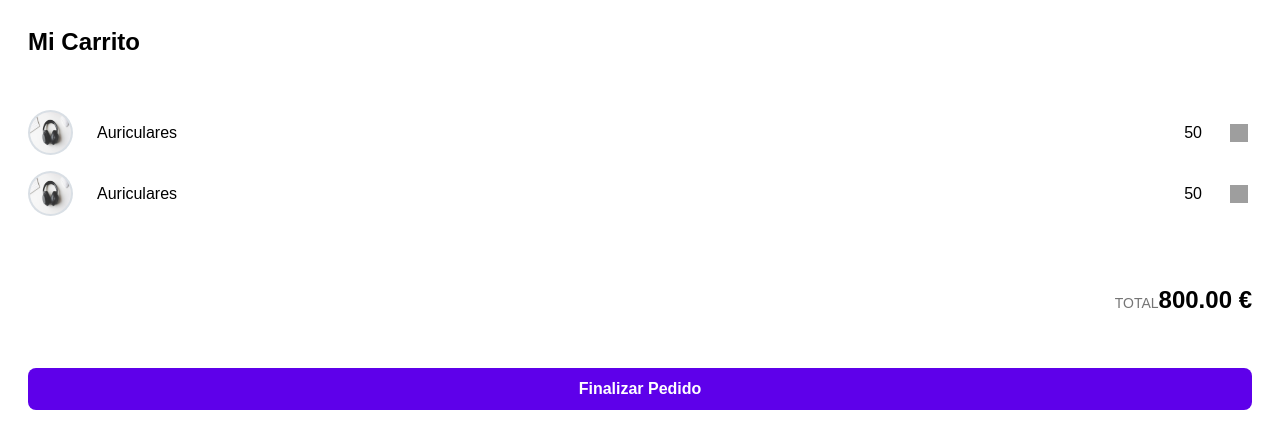
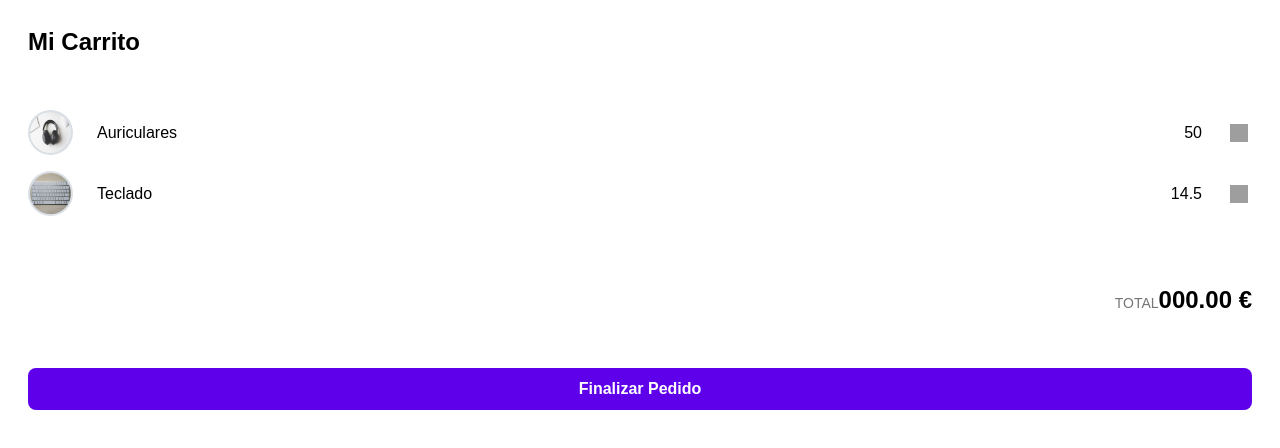
Before and after one commit to Lcastro98/shopping-cart, an Angular app: page / in a window 1280 px wide. Shown: the top 448 px of the page. Built offline with nearby package versions, Linux system fonts and the light colour scheme; grey boxes are pictures that could not be loaded.

Commit message:
Items
Ahora los items están dentro de un array y se puden mostrar de acuero a su posicion

```diff
--- a/src/app/shopping-cart/shopping-cart-item.component.ts
+++ b/src/app/shopping-cart/shopping-cart-item.component.ts
@@ -1,4 +1,4 @@
-import { Component, OnInit } from '@angular/core';
+import { Component, Input, OnInit } from '@angular/core';
 import { CartItem } from './cart-item';
 
 @Component({
@@ -7,11 +7,7 @@ import { CartItem } from './cart-item';
   styleUrls: ['./shopping-cart-item.component.css']
 })
 export class ShoppingCartItemComponent implements OnInit {
-  cartItem : CartItem = {
-    imageUrl: 'headphones.jpg',
-    name: 'Auriculares',
-    price: 50
-  }
+  @Input() cartItem: CartItem | undefined;
   constructor() { }
 
   ngOnInit(): void {
--- a/src/app/shopping-cart/shopping-cart.component.html
+++ b/src/app/shopping-cart/shopping-cart.component.html
@@ -1,8 +1,8 @@
 <p class="title">Mi Carrito</p>
 
-<app-shopping-cart-item></app-shopping-cart-item>
-<app-shopping-cart-item></app-shopping-cart-item>
+<app-shopping-cart-item [cartItem]="cartItems[0]"></app-shopping-cart-item>
+<app-shopping-cart-item [cartItem]="cartItems[1]"></app-shopping-cart-item>
 
-<p class="total"><span class="total-label">total</span>800.00 €</p>
+<p class="total"><span class="total-label">total</span>000.00 €</p>
 
 <button>Finalizar Pedido</button>
--- a/src/app/shopping-cart/shopping-cart.component.ts
+++ b/src/app/shopping-cart/shopping-cart.component.ts
@@ -1,4 +1,5 @@
 import { Component, OnInit } from '@angular/core';
+import { CartItem } from './cart-item';
 
 @Component({
   selector: 'app-shopping-cart',
@@ -6,7 +7,18 @@ import { Component, OnInit } from '@angular/core';
   styleUrls: ['./shopping-cart.component.css']
 })
 export class ShoppingCartComponent implements OnInit {
-
+  cartItems : CartItem[] = [
+    {
+    imageUrl: 'headphones.jpg',
+    name: 'Auriculares',
+    price: 50
+    },
+    {
+      imageUrl: 'keyboard.jpg',
+      name: 'Teclado',
+      price: 14.5
+    }
+]
   constructor() { }
 
   ngOnInit(): void {
```
